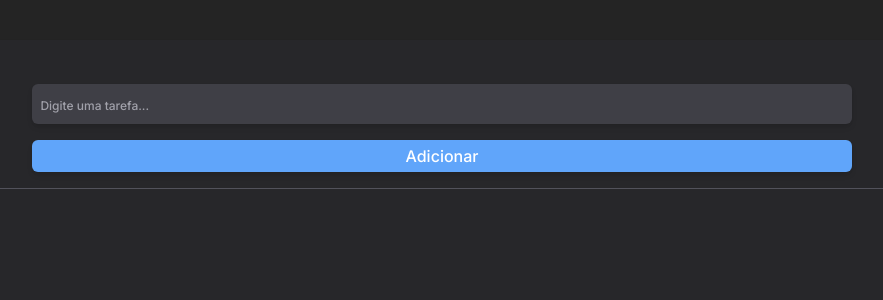
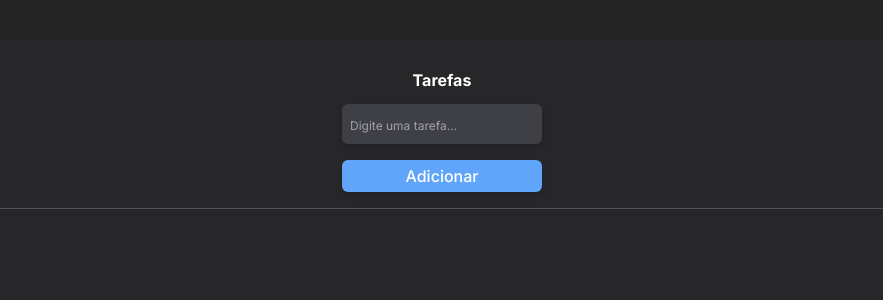
Before and after one commit to Zafkiel45/Next-TodoList, a Next.js app in the folder todo-list/: page / in a window 1280 px wide. Shown: the top 300 px of the page, without its empty margins (198-1081 px from the left). Built offline with nearby package versions, Linux system fonts and the light colour scheme.

Commit message:
Add validation for names of tasks

```diff
--- a/todo-list/src/app/components/input.jsx
+++ b/todo-list/src/app/components/input.jsx
@@ -1,26 +1,37 @@
-import { useContext, useEffect } from "react"
+import { useContext, useEffect} from "react"
 import { todoContext } from "./context"
 
 export const InputTask = () => {
 
-    const { key, task, setTask, name, setName, control, setControl } = useContext(todoContext)
+    const { key, setTask, name, setName} = useContext(todoContext)
+
     useEffect(() => {
         const Storage = JSON.parse(localStorage.getItem(key) || '[]');
         setTask(Storage)
-    }, [control])
+    }, []);
+
+    console.log(name)
     const setElementStorage = () => {
         const Storage = JSON.parse(localStorage.getItem(key) || '[]');
-        Storage.push({
-            nome: name
-        });
-        localStorage.setItem(key, JSON.stringify(Storage))
-        setControl(!control)
-    }
+        const NameSeem = Storage.find((item) => {return item.nome === name})
+
+        if(NameSeem != undefined) {
+            setName(() => '')
+            window.alert("Não é possível adicionar o mesmo nome a múltiplas tarefas");
+        } else {
+            Storage.push({
+                nome: name
+            });
+            localStorage.setItem(key, JSON.stringify(Storage))
+            setName(() => '')
+            setTask(() => Storage)
+        }
+    };
 
     return (
-        <div className="flex pt-6 flex-col gap-4">
+        <div className="flex pt-3 flex-col gap-4">
             <div className="flex justify-center items-center">
-                <input type="text" value={name} onChange={(e) => setName(e.target.value)} placeholder="Digite uma tarefa..." className="placeholder:text-zinc-400 placeholder:text-xs shadow-md px-2 py-2 text-white font-medium w-4/5 rounded-md bg-zinc-700 "/>
+                <input type="text" value={name} onChange={(e) => setName(e.target.value)} placeholder="Digite uma tarefa..." className="placeholder:text-zinc-400 placeholder:text-xs shadow-md px-2 py-2 text-white font-normal w-4/5 rounded-md bg-zinc-700 "/>
             </div>
             <div className="flex justify-center items-center">
                 <button onClick={setElementStorage} className="bg-blue-400 text-white font-medium w-4/5 h-fit py-1 px-8 shadow-md rounded-md">Adicionar</button>
--- a/todo-list/src/app/components/task.jsx
+++ b/todo-list/src/app/components/task.jsx
@@ -1,10 +1,10 @@
-import { useEffect, useState, useContext  } from "react"
+import { useEffect, useState, useContext} from "react"
 import { todoContext } from "./context"
 
 export const Tasks = () => {
 
 
-    const { key, task, setTask } = useContext(todoContext)
+    const {task} = useContext(todoContext)
 
     return (
         <>
--- a/todo-list/src/app/page.jsx
+++ b/todo-list/src/app/page.jsx
@@ -9,12 +9,12 @@
   const key = 'tasks';
   const [task, setTask] = useState([])
   const [name, setName] = useState('')
-  const [control, setControl] = useState(true)
-  console.log(task)
+
   return (
-    <todoContext.Provider value={{key, task, setTask, setName, name, control, setControl}}>
+    <todoContext.Provider value={{key, task, setTask, setName, name}}>
       <div className="flex flex-col gap-4 w-4/5 overflow-hidden h-[90vh] py-5 rounded-lg shadow-md bg-zinc-800">
-        <div className="flex flex-col">
+        <div className="flex text-white font-bold items-center pt-2 flex-col">
+          Tarefas
           <InputTask/>
         </div>
         <hr className="border-zinc-600" />
```
